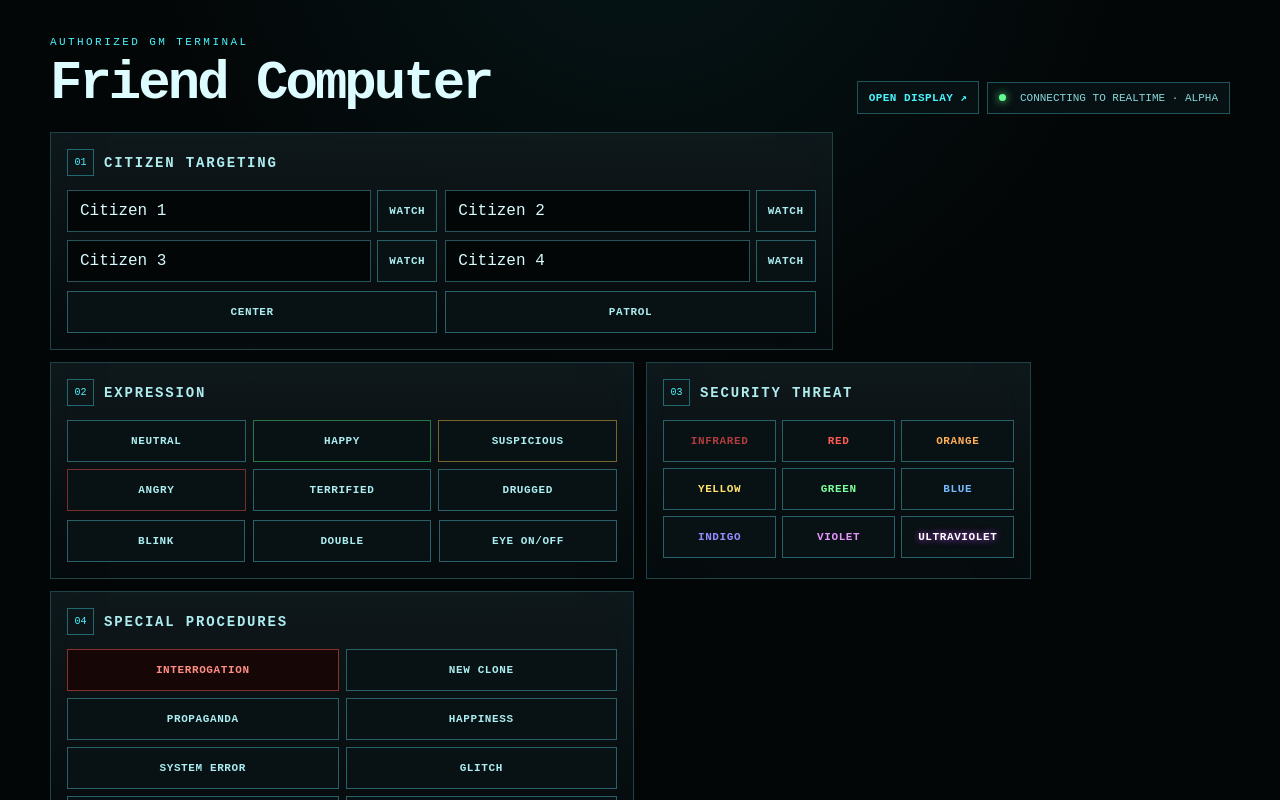
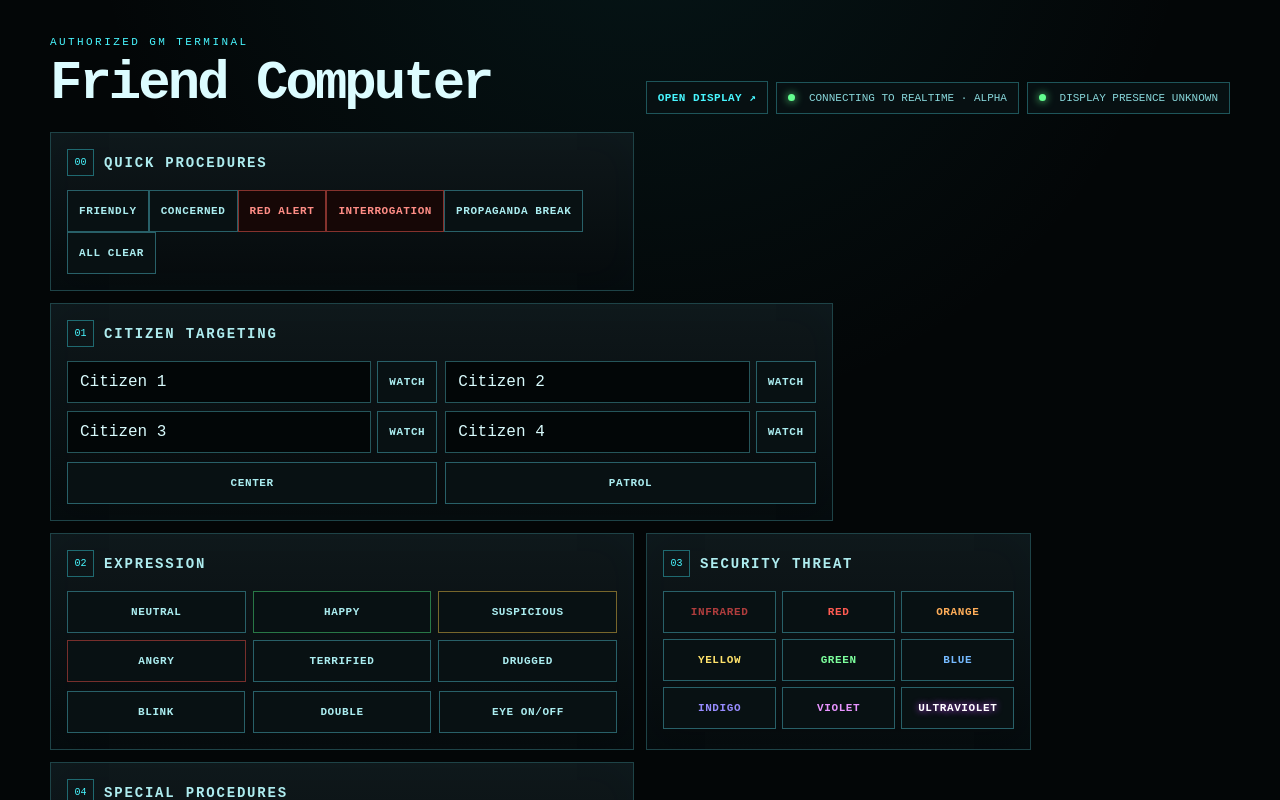
Before and after one commit to hansferdinand/FriendComputerEye-v2, a Next.js app: page /control/alpha in a window 1280 px wide. Shown: the top 800 px of the page. Built offline with nearby package versions, Linux system fonts and the light colour scheme; no server answers.

Commit message:
feat: add display presence and quick GM macros

```diff
--- a/components/ControlPanel.tsx
+++ b/components/ControlPanel.tsx
@@ -10,7 +10,7 @@ import {
   type FriendCommand,
   type ThreatLevel,
 } from "@/lib/friend-computer";
-import { createCommandBus, type CommandBus } from "@/lib/transport";
+import { createCommandBus, type CommandBus, type RoomPresence } from "@/lib/transport";
 
 const PLAYER_STORAGE_KEY = "friend-computer-v2:player-names:v1";
 
@@ -23,9 +23,87 @@ const expressionLabels: Record<Expression, string> = {
   drugged: "Drugged",
 };
 
+type MacroStep = {
+  afterMs: number;
+  command: FriendCommand;
+};
+
+type QuickMacro = {
+  id: string;
+  label: string;
+  danger?: boolean;
+  stopsPatrol?: boolean;
+  steps: MacroStep[];
+};
+
+const QUICK_MACROS: QuickMacro[] = [
+  {
+    id: "friendly",
+    label: "Friendly",
+    steps: [
+      { afterMs: 0, command: { type: "set-expression", expression: "happy", intensity: 0.72 } },
+      { afterMs: 0, command: { type: "set-threat", level: "GREEN" } },
+      { afterMs: 0, command: { type: "set-status", text: "FRIEND COMPUTER IS PLEASED WITH YOUR COOPERATION" } },
+      { afterMs: 350, command: { type: "effect", effect: "blink" } },
+    ],
+  },
+  {
+    id: "concerned",
+    label: "Concerned",
+    steps: [
+      { afterMs: 0, command: { type: "set-expression", expression: "suspicious", intensity: 0.64 } },
+      { afterMs: 0, command: { type: "set-threat", level: "YELLOW" } },
+      { afterMs: 0, command: { type: "set-status", text: "FRIEND COMPUTER HAS NOTICED AN IRREGULARITY" } },
+      { afterMs: 220, command: { type: "effect", effect: "double-blink" } },
+    ],
+  },
+  {
+    id: "red-alert",
+    label: "Red Alert",
+    danger: true,
+    steps: [
+      { afterMs: 0, command: { type: "set-threat", level: "RED" } },
+      { afterMs: 0, command: { type: "set-expression", expression: "angry", intensity: 0.9 } },
+      { afterMs: 70, command: { type: "effect", effect: "glitch" } },
+      { afterMs: 150, command: { type: "set-status", text: "SECURITY ALERT: REMAIN WHERE YOU ARE" } },
+    ],
+  },
+  {
+    id: "interrogation",
+    label: "Interrogation",
+    danger: true,
+    stopsPatrol: true,
+    steps: [
+      { afterMs: 0, command: { type: "effect", effect: "interrogation" } },
+      { afterMs: 260, command: { type: "set-status", text: "HONEST CITIZENS ENJOY QUESTIONS" } },
+    ],
+  },
+  {
+    id: "propaganda",
+    label: "Propaganda Break",
+    steps: [
+      { afterMs: 0, command: { type: "set-expression", expression: "happy", intensity: 0.8 } },
+      { afterMs: 100, command: { type: "effect", effect: "random-ad" } },
+    ],
+  },
+  {
+    id: "all-clear",
+    label: "All Clear",
+    stopsPatrol: true,
+    steps: [
+      { afterMs: 0, command: { type: "effect", effect: "reset" } },
+      { afterMs: 180, command: { type: "set-status", text: "THANK YOU FOR YOUR COOPERATION, CITIZEN" } },
+      { afterMs: 360, command: { type: "set-expression", expression: "happy", intensity: 0.62 } },
+    ],
+  },
+];
+
 export function ControlPanel({ room }: { room: string }) {
   const busRef = useRef<CommandBus | null>(null);
+  const macroTimersRef = useRef<number[]>([]);
   const [transport, setTransport] = useState<CommandBus["transport"]>("connecting");
+  const [presence, setPresence] = useState<RoomPresence>({ displays: 0, controls: 0 });
+  const [activeMacro, setActiveMacro] = useState<string | null>(null);
   const [speech, setSpeech] = useState("");
   const [status, setStatus] = useState("");
   const [patrol, setPatrol] = useState(false);
@@ -52,7 +130,7 @@ export function ControlPanel({ room }: { room: string }) {
   }, [playerNames]);
 
   useEffect(() => {
-    const bus = createCommandBus(room, undefined, setTransport);
+    const bus = createCommandBus(room, undefined, setTransport, setPresence);
     busRef.current = bus;
     return () => {
       bus.close();
@@ -63,6 +141,30 @@ export function ControlPanel({ room }: { room: string }) {
   const send = useCallback((command: FriendCommand) => {
     busRef.current?.send(command);
   }, []);
+
+  const clearMacroTimers = useCallback(() => {
+    for (const timer of macroTimersRef.current) window.clearTimeout(timer);
+    macroTimersRef.current = [];
+  }, []);
+
+  useEffect(() => () => clearMacroTimers(), [clearMacroTimers]);
+
+  const runMacro = useCallback((macro: QuickMacro) => {
+    clearMacroTimers();
+    setActiveMacro(macro.id);
+    if (macro.stopsPatrol) setPatrol(false);
+
+    for (const step of macro.steps) {
+      if (step.afterMs === 0) {
+        send(step.command);
+      } else {
+        macroTimersRef.current.push(window.setTimeout(() => send(step.command), step.afterMs));
+      }
+    }
+
+    const lastStep = Math.max(...macro.steps.map((step) => step.afterMs), 0);
+    macroTimersRef.current.push(window.setTimeout(() => setActiveMacro(null), lastStep + 650));
+  }, [clearMacroTimers, send]);
 
   function targetPlayer(index: number) {
     const preset = PLAYER_PRESETS[index];
@@ -108,6 +210,20 @@ export function ControlPanel({ room }: { room: string }) {
             ? "LOCAL STORAGE FALLBACK"
             : "NO COMMAND BUS";
 
+  const displayOnline = transport === "realtime" && presence.displays > 0;
+  const presenceLabel =
+    transport === "realtime"
+      ? displayOnline
+        ? `DISPLAY ONLINE${presence.displays > 1 ? ` ×${presence.displays}` : ""}`
+        : "DISPLAY NOT DETECTED"
+      : "DISPLAY PRESENCE UNKNOWN";
+  const presenceClass =
+    transport === "realtime"
+      ? displayOnline
+        ? ""
+        : "connection-pill--warning"
+      : "connection-pill--muted";
+
   return (
     <main className="control-shell">
       <header className="control-header">
@@ -118,10 +234,27 @@ export function ControlPanel({ room }: { room: string }) {
         <div className="control-header-actions">
           <Link className="display-link" href={`/display/${encodeURIComponent(room)}`} target="_blank">OPEN DISPLAY ↗</Link>
           <div className={`connection-pill ${transport === "none" ? "connection-pill--bad" : ""}`}><i /> {transportLabel} · {roomLabel}</div>
+          <div className={`connection-pill ${presenceClass}`}><i /> {presenceLabel}</div>
         </div>
       </header>
 
       <div className="control-grid">
+        <section className="panel panel--macros">
+          <div className="panel-heading"><span>00</span><h2>Quick Procedures</h2></div>
+          <div className="macro-grid">
+            {QUICK_MACROS.map((macro) => (
+              <button
+                type="button"
+                key={macro.id}
+                className={`${macro.danger ? "danger" : ""} ${activeMacro === macro.id ? "is-active" : ""}`}
+                onClick={() => runMacro(macro)}
+              >
+                {macro.label}
+              </button>
+            ))}
+          </div>
+        </section>
+
         <section className="panel panel--players">
           <div className="panel-heading"><span>01</span><h2>Citizen Targeting</h2></div>
           <div className="player-grid">
```
